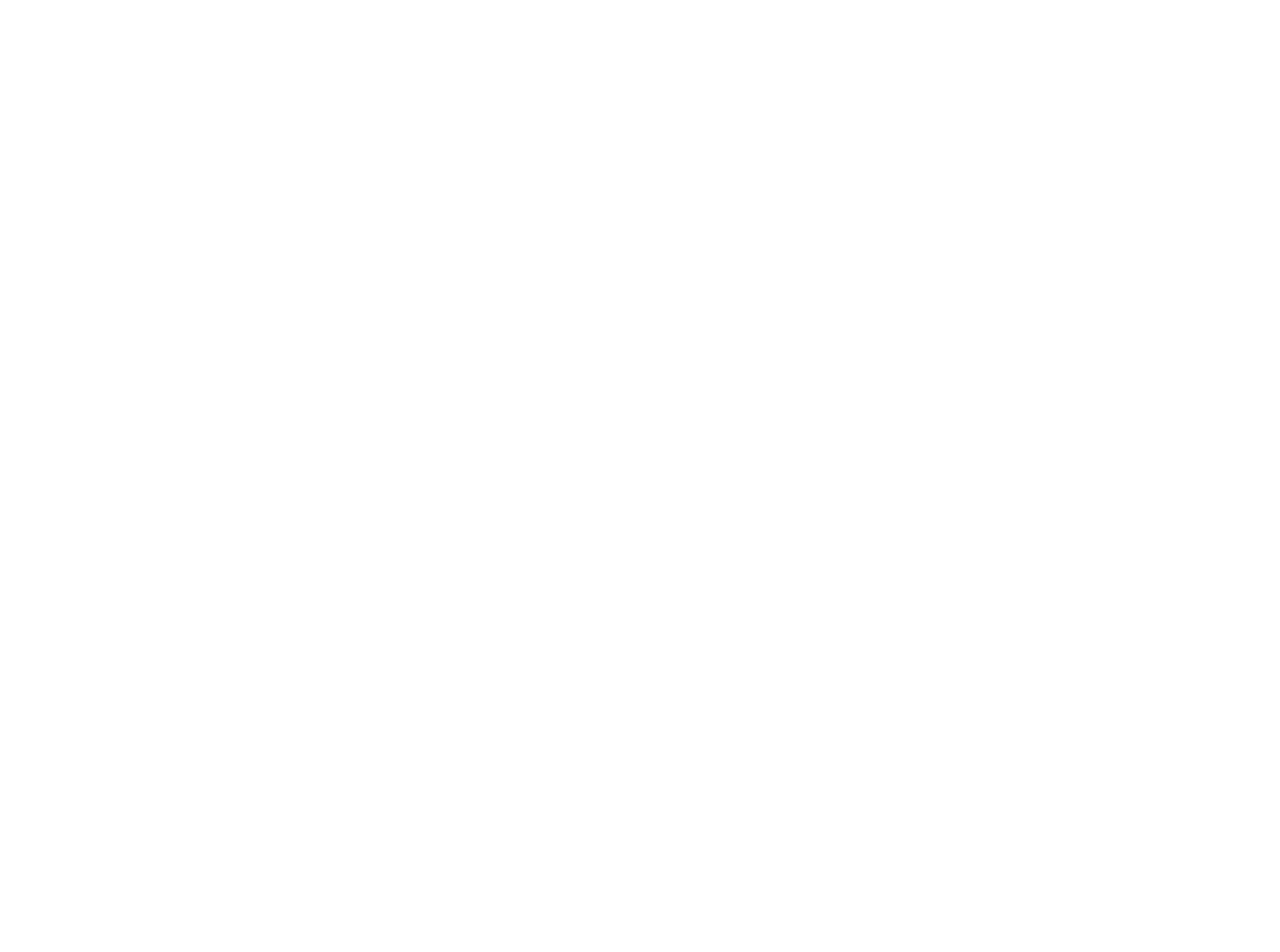
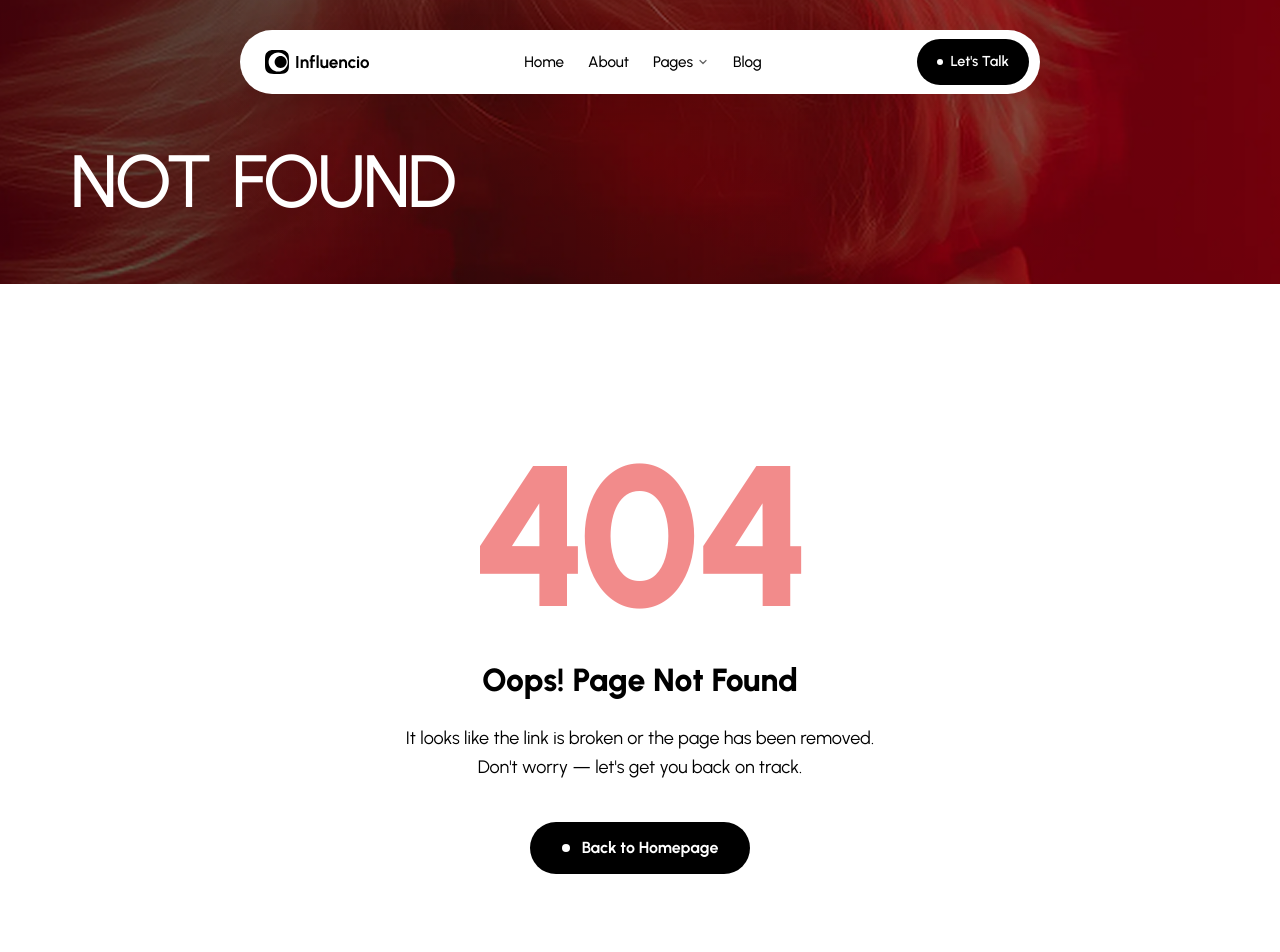
Before and after one commit to RadadiyaRuchit123/influencio, a React (Vite) app: page /404 in a window 1280 px wide. Before the commit this address had no page. Shown: the top 952 px of the page. Before the commit the page ends 800 px from the top, so only its background shows below. Built offline with nearby package versions, Linux system fonts and the light colour scheme.

Commit message:
feat: add PrivacyPolicy and 404 Not Found pages with routing configuration

```diff
--- a/src/App.jsx
+++ b/src/App.jsx
@@ -9,6 +9,7 @@
 const BlogDetailPage = lazy(() => import('./pages/BlogDetailPage'));
 const ContactPage = lazy(() => import('./pages/ContactPage'));
 const PrivacyPage = lazy(() => import('./pages/PrivacyPage'));
+const NotFoundPage = lazy(() => import('./pages/NotFoundPage'));
 
 // Loading component
 const PageLoader = () => (
@@ -36,6 +37,8 @@
           <Route path="/blog/:id" element={<BlogDetailPage />} />
           <Route path="/contact" element={<ContactPage />} />
           <Route path="/privacy" element={<PrivacyPage />} />
+          <Route path="/404" element={<NotFoundPage />} />
+          <Route path="*" element={<NotFoundPage />} />
         </Routes>
       </Suspense>
     </Router>
--- /dev/null
+++ b/src/pages/NotFoundPage.css
@@ -0,0 +1,112 @@
+.not-found-page {
+    background-color: var(--bg);
+}
+
+.not-found-hero {
+    min-height: 284px;
+    background: linear-gradient(rgba(0, 0, 0, 0.4), rgba(0, 0, 0, 0.4)), url('/about_hero.png');
+    background-size: cover;
+    background-position: center;
+    display: flex;
+    align-items: center;
+    justify-content: center;
+    padding: 80px 20px;
+    position: relative;
+    padding-bottom: 0;
+}
+
+.not-found-hero::after {
+    content: '';
+    position: absolute;
+    top: 0;
+    left: 0;
+    width: 100%;
+    height: 100%;
+    background: radial-gradient(circle at 50% 50%, rgba(255, 0, 0, 0.2), transparent 70%);
+}
+
+.not-found-hero-container {
+    position: relative;
+    z-index: 2;
+    max-width: 1140px;
+    width: 100%;
+}
+
+.not-found-content-section {
+    padding: 120px 20px;
+    background-color: #fff;
+    text-align: center;
+}
+
+.not-found-container {
+    max-width: 800px;
+    margin: 0 auto;
+    display: flex;
+    flex-direction: column;
+    align-items: center;
+}
+
+.error-code {
+    font-size: 200px;
+    font-weight: 800;
+    line-height: 1;
+    color: #f28b8b;
+    /* Light red/pink as seen in image */
+    margin-bottom: 20px;
+    letter-spacing: -5px;
+}
+
+.error-title {
+    font-size: 32px;
+    font-weight: 800;
+    margin-bottom: 20px;
+    color: #000;
+}
+
+.error-description {
+    font-size: 18px;
+    line-height: 1.6;
+    color: #000;
+    margin-bottom: 40px;
+}
+
+.back-home-btn {
+    background: #000;
+    color: #fff;
+    text-decoration: none;
+    padding: 14px 32px;
+    border-radius: 100px;
+    font-weight: 700;
+    font-size: 16px;
+    display: flex;
+    align-items: center;
+    gap: 12px;
+    transition: all 0.3s ease;
+}
+
+.back-home-btn:hover {
+    transform: translateY(-2px);
+    box-shadow: 0 10px 20px rgba(0, 0, 0, 0.1);
+}
+
+.back-home-btn .dot {
+    width: 8px;
+    height: 8px;
+    background: #fff;
+    border-radius: 50%;
+}
+
+@media (max-width: 768px) {
+    .error-code {
+        font-size: 120px;
+    }
+
+    .error-title {
+        font-size: 24px;
+    }
+
+    .not-found-hero h1 {
+        font-size: 40px !important;
+        line-height: 1.2 !important;
+    }
+}
--- /dev/null
+++ b/src/pages/NotFoundPage.jsx
@@ -0,0 +1,44 @@
+import React from 'react';
+import { Link } from 'react-router-dom';
+import './NotFoundPage.css';
+import Navbar from '../components/Navbar';
+import Footer from '../components/Footer';
+import AnimatedHeading from '../components/AnimatedHeading';
+
+const NotFoundPage = () => {
+  return (
+    <div className="not-found-page bg-(--bg)">
+      <Navbar />
+
+      {/* Hero Section */}
+      <section className="not-found-hero">
+        <div className="not-found-hero-container">
+          <AnimatedHeading
+            text="NOT FOUND"
+            className="font-extrabold text-[74px] leading-[130px] tracking-[-0.04em] text-white text-center"
+          />
+        </div>
+      </section>
+
+      {/* Content Section */}
+      <section className="not-found-content-section">
+        <div className="not-found-container">
+          <h1 className="error-code">404</h1>
+          <h2 className="error-title">Oops! Page Not Found</h2>
+          <p className="error-description">
+            It looks like the link is broken or the page has been removed. <br />
+            Don't worry — let's get you back on track.
+          </p>
+          <Link to="/" className="back-home-btn">
+            <span className="dot"></span>
+            Back to Homepage
+          </Link>
+        </div>
+      </section>
+
+      <Footer />
+    </div>
+  );
+};
+
+export default NotFoundPage;
--- a/src/pages/PrivacyPage.css
+++ b/src/pages/PrivacyPage.css
@@ -12,6 +12,7 @@
     justify-content: center;
     padding: 80px 20px;
     position: relative;
+    padding-bottom: 0;
 }
 
 .privacy-hero::after {
@@ -27,7 +28,7 @@
 .privacy-hero-container {
     position: relative;
     z-index: 2;
-    max-width: 1200px;
+    max-width: 1140px;
     width: 100%;
 }
 
@@ -50,9 +51,8 @@
     display: inline-flex;
     align-items: center;
     gap: 8px;
-    padding: 6px 16px;
-    background: #f4f3ec;
-    border: 1px solid rgba(0,0,0,0.1);
+    padding: 5px 16px;
+    border: 1px solid rgba(0, 0, 0, 0.1);
     border-radius: 100px;
     font-weight: 600;
     font-size: 14px;
@@ -71,13 +71,13 @@
     font-size: 48px;
     font-weight: 800;
     margin-bottom: 24px;
-    color: #1a1a1a;
+    color: #000;
 }
 
 .privacy-intro {
     font-size: 18px;
     line-height: 1.6;
-    color: #666;
+    color: #000;
     max-width: 700px;
     margin: 0 auto;
 }
@@ -92,13 +92,13 @@
     font-size: 24px;
     font-weight: 700;
     margin-bottom: 16px;
-    color: #1a1a1a;
+    color: #000;
 }
 
 .privacy-section p {
     font-size: 16px;
     line-height: 1.8;
-    color: #444;
+    color: #000;
 }
 
 .privacy-section ul {
@@ -110,8 +110,8 @@
 .privacy-section li {
     font-size: 16px;
     line-height: 1.8;
-    color: #444;
-    margin-bottom: 8px;
+    color: #000;
+    margin-bottom: 4px;
 }
 
 .contact-email {
@@ -119,9 +119,7 @@
     font-weight: 600;
 }
 
-.contact-email span {
-    color: var(--accent);
-}
+
 
 @media (max-width: 768px) {
     .privacy-main-title {
```
